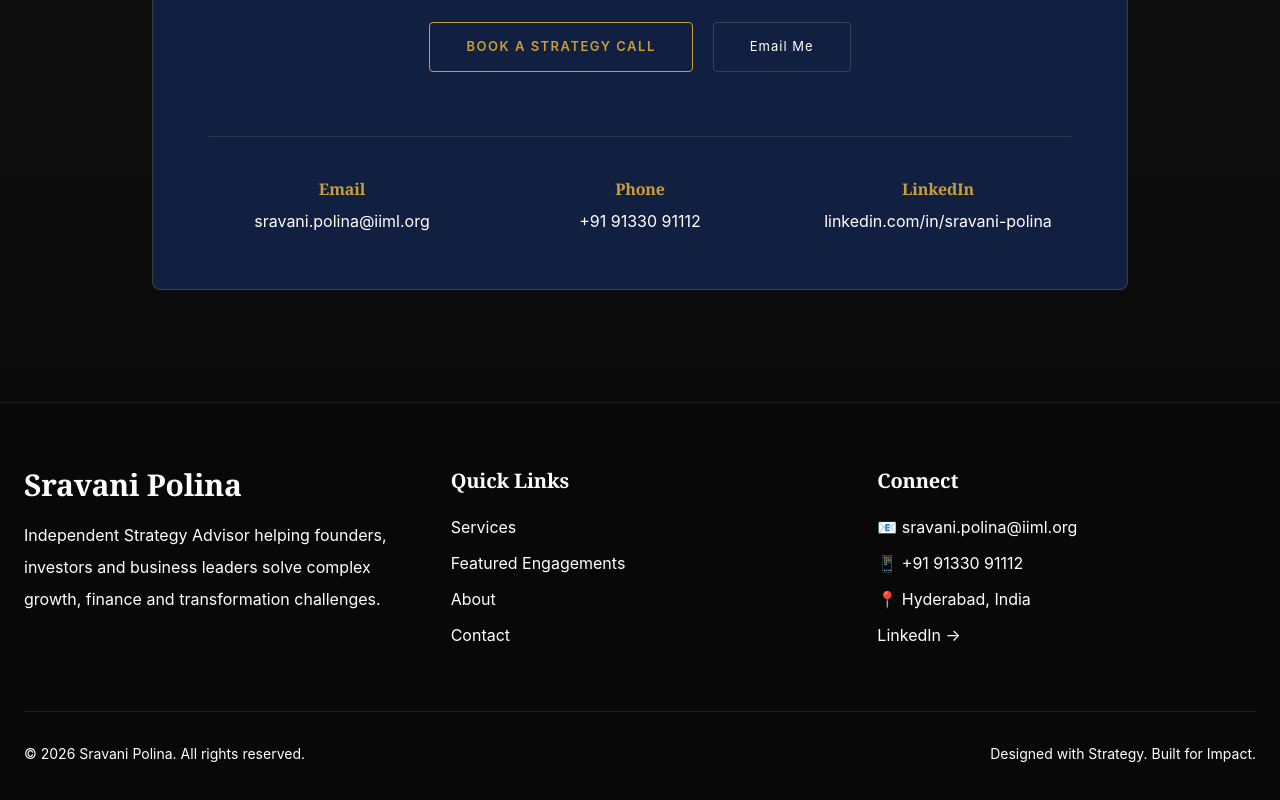
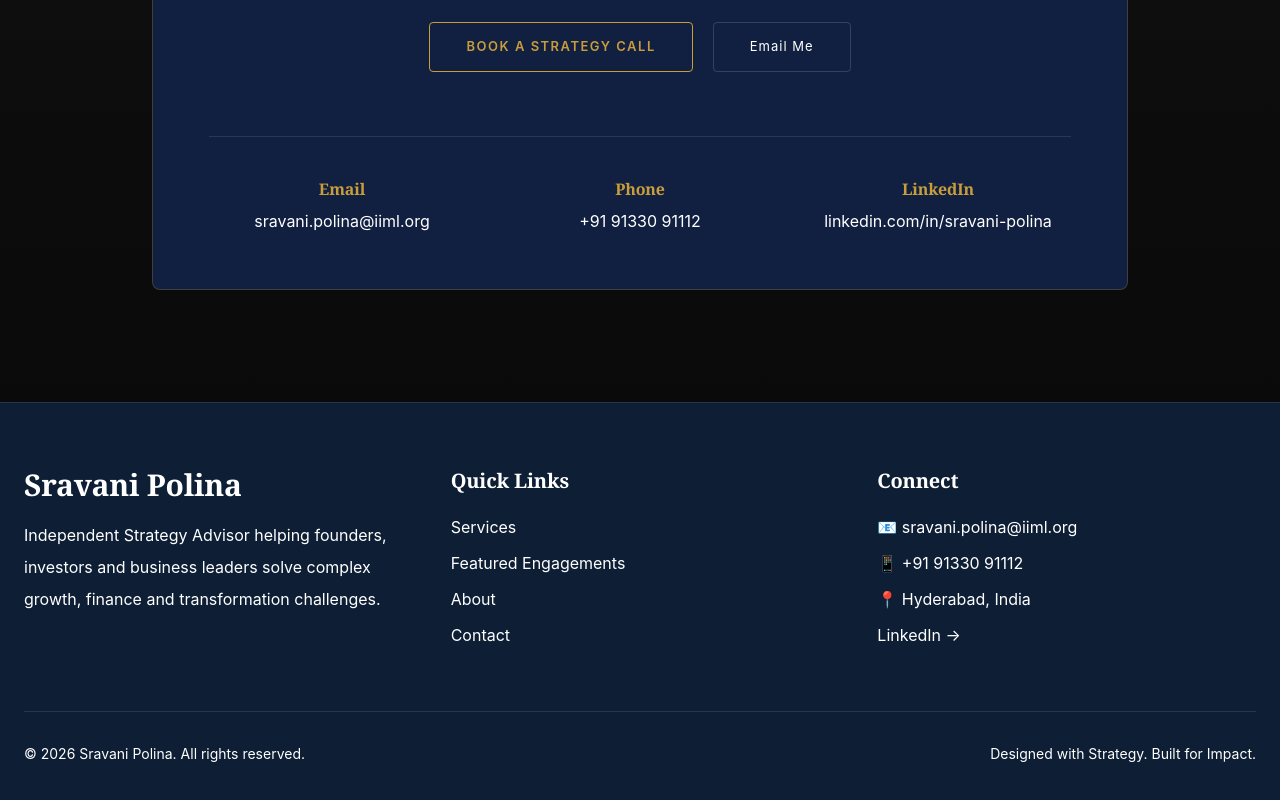
Before and after one commit to SravaniPolina/sravani-portfolio-frontend, a React (Create React App) app: page / in a window 1280 px wide. Shown: the part 7763-8563 px from the top of the page. Built offline with nearby package versions, Linux system fonts and the light colour scheme.

Commit message:
Update Footer.js

```diff
--- a/src/components/Footer.js
+++ b/src/components/Footer.js
@@ -2,7 +2,7 @@ import React from "react";
 
 export default function Footer() {
   return (
-    <footer className="bg-[#080808] border-t border-white/10">
+    <footer className="border-t border-white/10" style={{background: "var(--surface)"}}>
 
       <div className="max-w-7xl mx-auto px-6 py-16">
 
```
